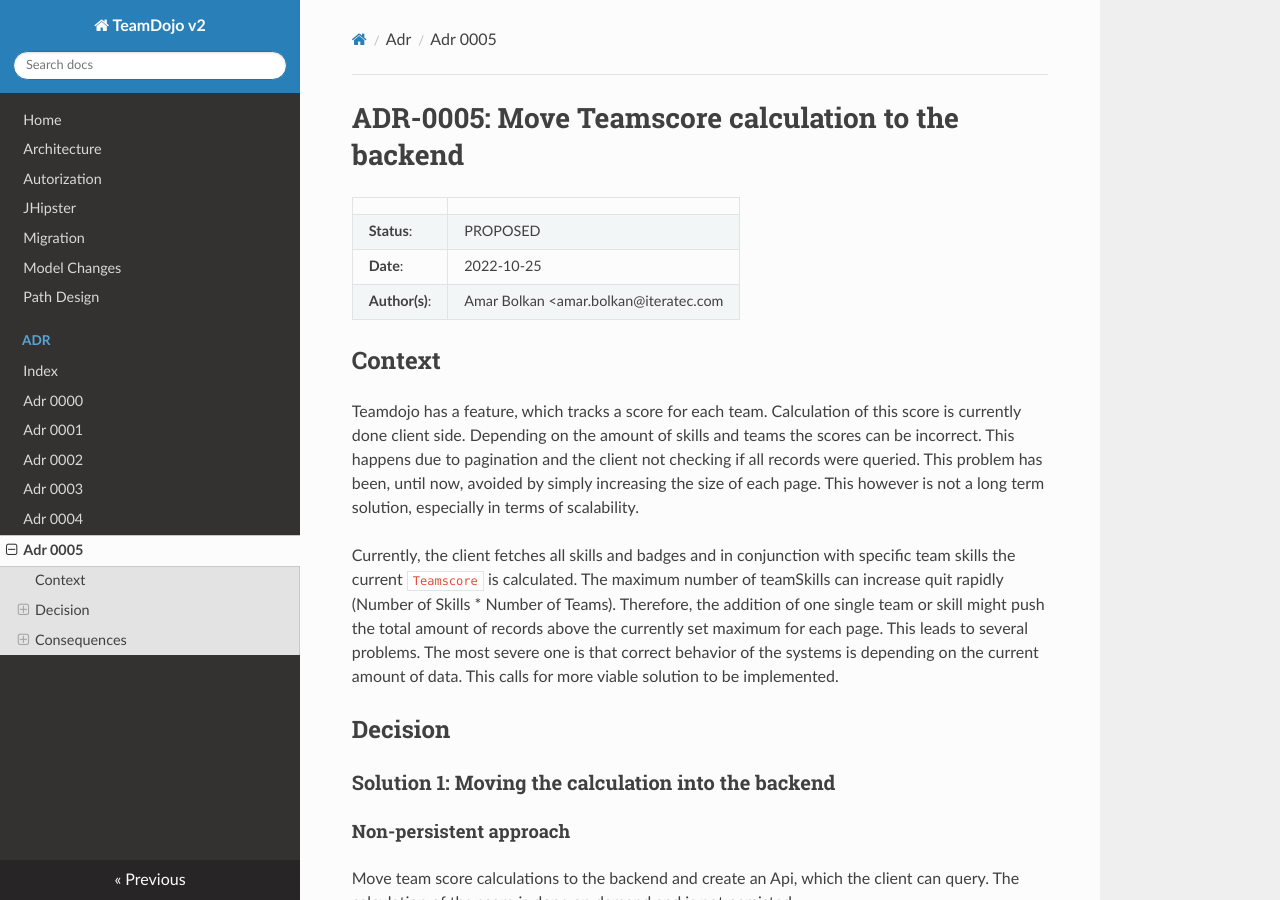
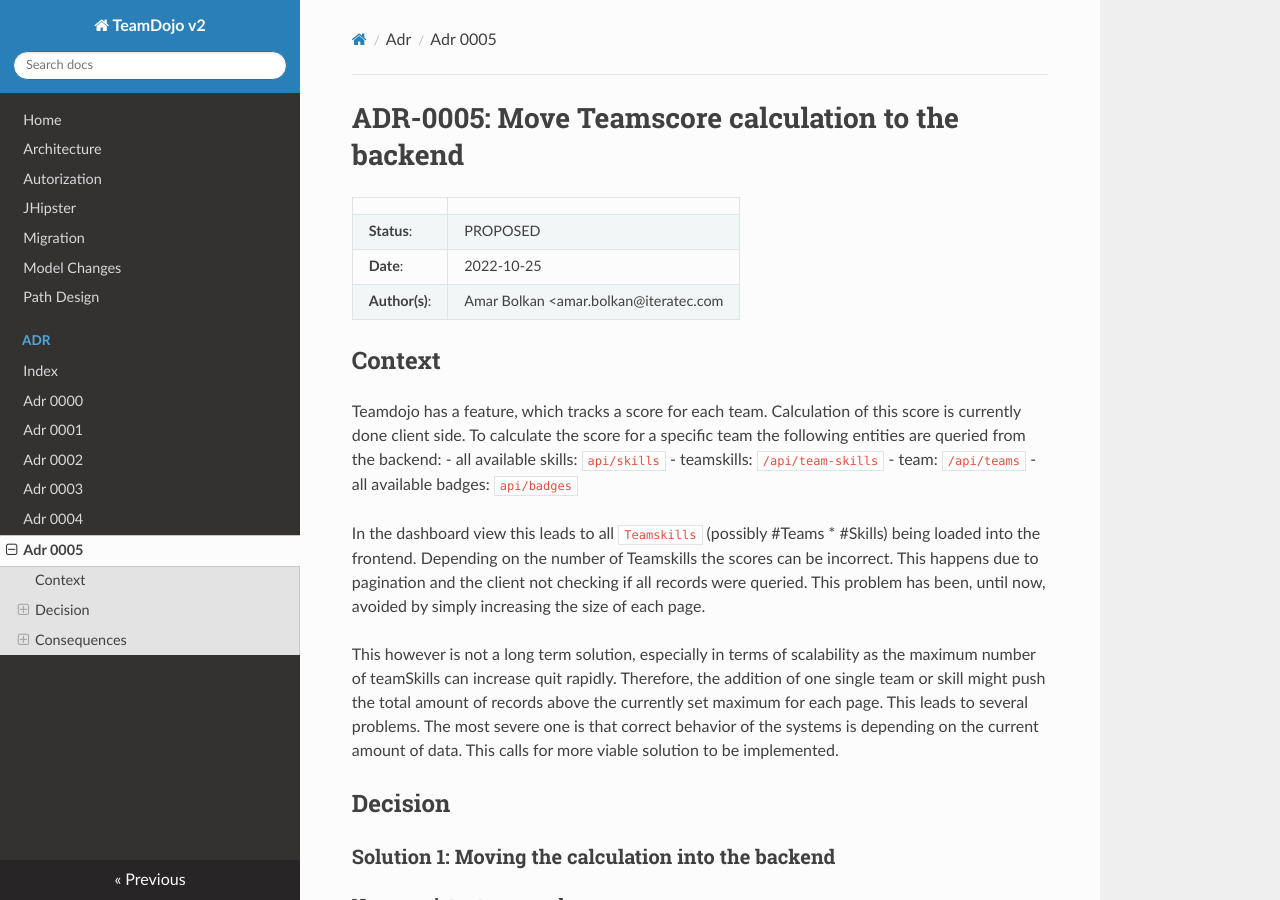
Before and after one commit to iteratec/TeamDojo, an MkDocs documentation site: the page built from docs/adr/adr_0005.md, in a window 1280 px wide and 900 px high. Built offline with MkDocs 1.6.1, drawn with Linux system fonts in a browser that asks for light colours; nearby versions of some CDN libraries.

Commit message:
Issue #151: List relevant entites for calculating teamscores in context section

```diff
--- a/docs/adr/adr_0005.md
+++ b/docs/adr/adr_0005.md
@@ -21,11 +21,18 @@ SPDX-License-Identifier: Apache-2.0
 ## Context
 
 Teamdojo has a feature, which tracks a score for each team. Calculation of this score is currently done client side.
-Depending on the amount of skills and teams the scores can be incorrect. This happens due to pagination and the client not checking if all records were queried.
-This problem has been, until now, avoided by simply increasing the size of each page. This however is not a long term solution, especially in terms of scalability.
+To calculate the score for a specific team the following entities are queried from the backend:
+- all available skills: `api/skills`
+- teamskills: `/api/team-skills`
+- team: `/api/teams`
+- all available badges: `api/badges`
 
-Currently, the client fetches all skills and badges and in conjunction with specific team skills the current
-`Teamscore` is calculated. The maximum number of teamSkills can increase quit rapidly (Number of Skills * Number of Teams).
+In the dashboard view this leads to all `Teamskills` (possibly #Teams * #Skills) being loaded into the frontend.
+Depending on the number of Teamskills the scores can be incorrect. This happens due to pagination and the client not checking if all records were queried.
+This problem has been, until now, avoided by simply increasing the size of each page.
+
+This however is not a long term solution, especially in terms of scalability as the
+maximum number of teamSkills can increase quit rapidly.
 Therefore, the addition of one single team or skill might push the total amount of records above the currently set maximum for each page.
 This leads to several problems. The most severe one is that correct behavior of the systems is depending on the
 current amount of data. This calls for more viable solution to be implemented.
```
